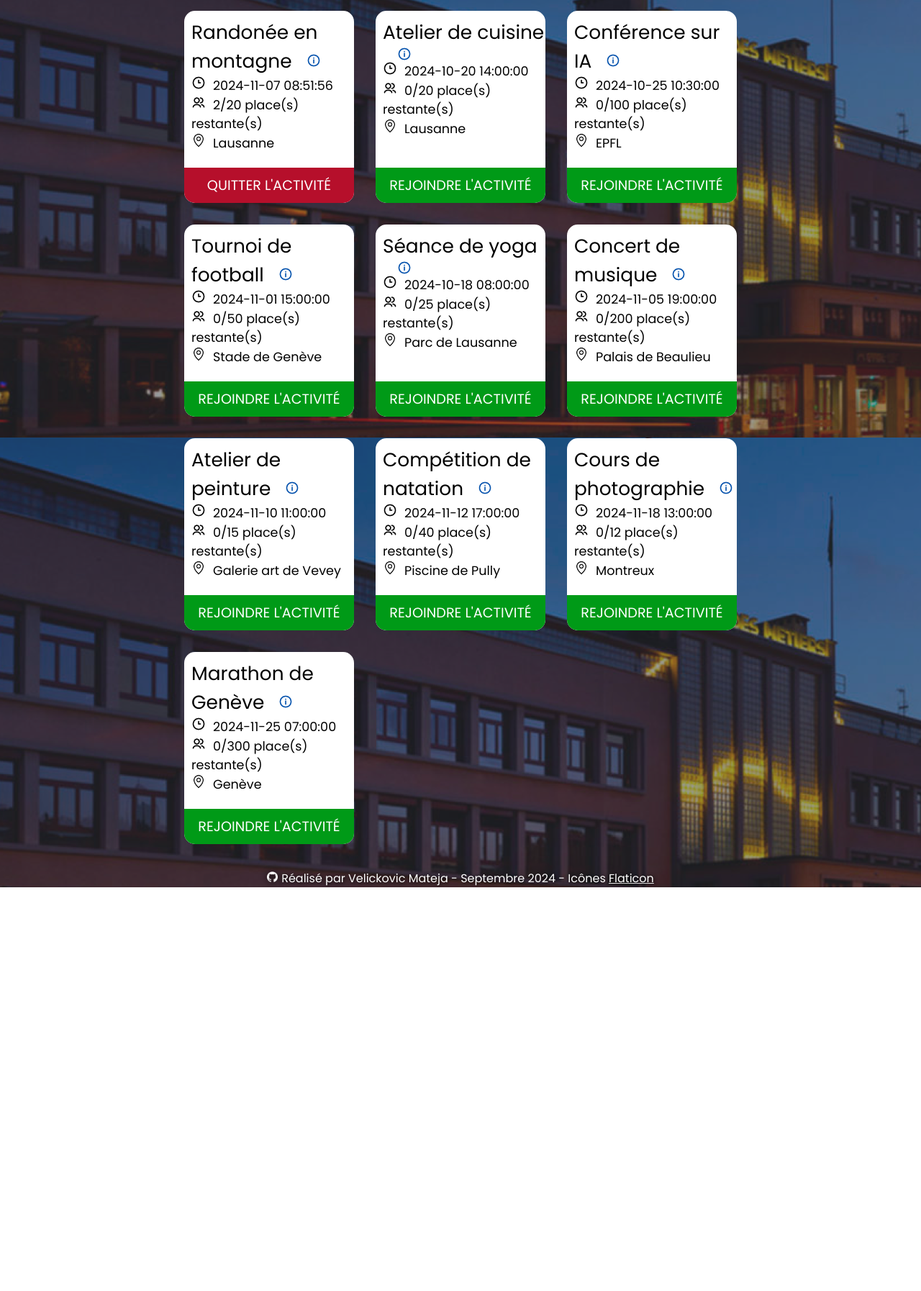
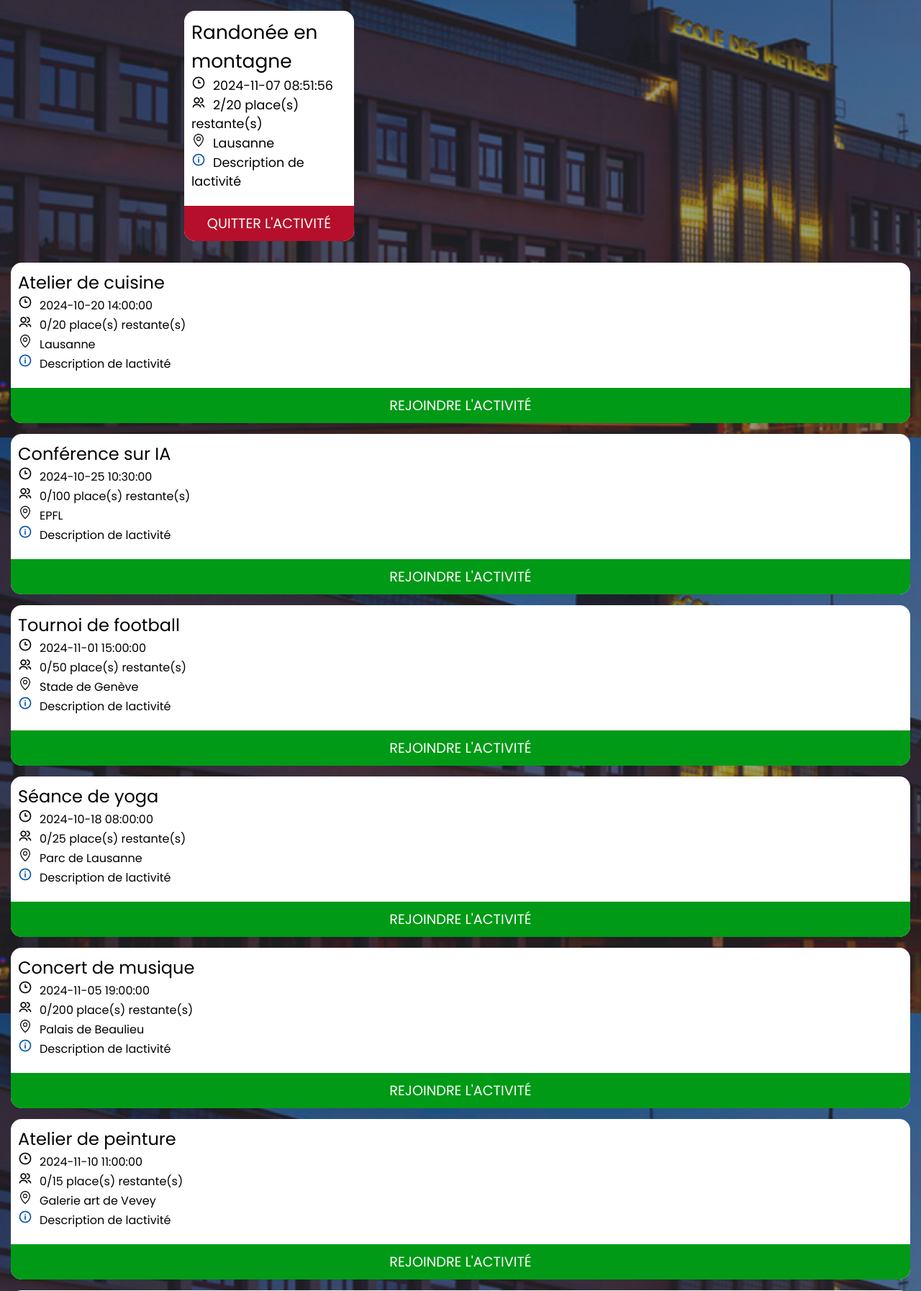
Before and after one commit to mateja-velickovic/web-educational_app, a PHP site: page / in a window 1280 px wide. Shown: the part 192-1986 px from the top of the page at 72% size. Before the commit the page ends 1425 px from the top, so only its background shows below. Run offline with PHP 8.4, Linux system fonts and the light colour scheme; the visitor is signed in with stand-in values (Sample User, id 1); data comes from the database, SQL or seed files in the repository; tables that the repository leaves empty hold one stand-in row (values such as "Sample post").

Commit message:
code(format): Amélioration de la mise en forme du code

```diff
--- a/p_prod-jp/index.php
+++ b/p_prod-jp/index.php
@@ -1,8 +1,11 @@
 <?php
-session_start();
     require "src/php/lib/database.php";
     require "src/php/functions/administration.php";
     include "./src/php/functions/activities.php";
+
+    session_start();
+
+    // Mise à jour des activités/files d'attentes
     fillActivites($pdo);
 ?>
 
@@ -19,7 +22,6 @@ fillActivites($pdo);
 
 <body>
 
-
 <header>
     <div>
         <h1 id="t1">Journée Pédagogique <?php echo date("Y") ?></h1>
@@ -27,27 +29,33 @@ fillActivites($pdo);
             <p>Connecté en tant que <?php echo $_SESSION['name'] . " " . $_SESSION['surname'] ?></a>
             <?php } ?>
     </div>
+
     <div class="log">
         <?php if (!isset($_SESSION['loggedin'])) { ?>
-                <a class="login" href="src/php/msal_authentication/login-redirect.php">SE CONNECTER AU
-                    SITE</a>
-            <?php } else { ?>
+        <a class="login" href="src/php/msal_authentication/login-redirect.php">SE CONNECTER AU SITE</a>
+
+        <?php }
+
+        else { ?>
+
         <?php if (isUserAdmin($pdo, $_SESSION['userid'])) { ?>
-                    <a class="btn-admin" href="src/php/admin.php">Dashboard</a>
-                <?php } ?>
+        <a class="btn-admin" href="src/php/admin.php">Dashboard</a> <?php } ?>
+
         <a class="calendar" href="src/php/planning.php">Mon planning</a>
         <a class="logout" href="src/php/functions/logout.php">Déconnexion</a>
+
         <?php } ?>
     </div>
 </header>
 
         <!-- Si l'utilisateur est connecté -->
         <?php if (isset($_SESSION['loggedin'])): ?>
+
     <main>
+
         <div class="grp-activite">
+
             <?php
-
-
                 foreach ($result as $row):
                     $inscriptions = getInscriptionsCount($pdo, $row['idActivite']);
                     $hasUserJoined = hasUserJoined($pdo, $row['idActivite'], $_SESSION['userid']);
@@ -55,43 +63,60 @@ fillActivites($pdo);
             ?>
 
             <div class="activite">
-                        <h2><?php echo $row['actName']; ?><a href=""><img class="info" src="resources/images/info.png"
-                                    alt="Logo pour afficher la description de l'activité"></a></h2>
-                        <p><img id="icon-info" src="resources/images/time.png"
-                                alt="Logo pour représenter le temps/date"><?php echo $row['actDate']; ?></p>
-                        <p><img id="icon-info" src="resources/images/capacity.png"
+                <h2>
+                    <?php echo $row['actName']; ?>
+                </h2>
+
+                <p>
+                    <img id="icon-info" src="resources/images/time.png"
+                    alt="Logo pour représenter le temps/date"><?php echo $row['actDate']; ?>
+                </p>
+
+                <p>
+                    <img id="icon-info" src="resources/images/capacity.png"
                     alt="Logo pour représenter les participants"><?php echo $inscriptions . '/' . $row['actCapacity'] . ' place(s) restante(s)'; ?>
                 </p>
-                        <p><img id="icon-info" src="resources/images/place.png"
-                                alt="Logo pour représenter l'épingle d'une carte"><?php echo $row['actPlace']; ?></p>
+
+                <p>
+                    <img id="icon-info" src="resources/images/place.png"
+                    alt="Logo pour représenter l'épingle d'une carte"><?php echo $row['actPlace']; ?>
+                </p>
+
+                <p>
+                    <img id="icon-info" src="resources/images/info.png"
+                    alt="Logo pour représenter l'épingle d'une carte"><?php echo $row['actDesc']; ?>
+                </p>
 
                 <form action="src/php/joinActivite.php" method="POST">
+
                     <input type="hidden" name="id" value="<?php echo $row['idActivite']; ?>">
 
                     <?php if ($hasUserJoined_waiting):?>
                     <button id="leave_waiting_list">QUITTER LA LISTE D'ATTENTE</button>
+
                     <?php elseif ($inscriptions >= $row['actCapacity'] && !$hasUserJoined): ?>
                     <button id="waiting_list">SE METTRE EN ATTENTE</button>
+
                     <?php elseif ($hasUserJoined): ?>
                     <button id="leave_activity">QUITTER L'ACTIVITÉ</button>
+
                     <?php else: ?>
                     <button type="submit">REJOINDRE L'ACTIVITÉ</button>
 
                     <?php endif; ?>
+
                 </form>
-
+            </div>
         </div>
 
+    </main>
+
     <?php endforeach; ?>
-            </div>
-
-            <script>
-            </script>
-        </main>
 
     <!-- Si l'utilisateur n'est pas connecté -->
     <?php else: ?>
         <div class="infoacc">
+
             <div class="grp-info">
                 <img src="resources/images/amp.png" alt="Image avec un homme et une ampoule">
                 <p>"L'enseignement évolue constamment, et il est essentiel d'adopter des méthodes innovantes pour capter
@@ -99,6 +124,7 @@ fillActivites($pdo);
                 approches pour rendre l'apprentissage plus interactif et stimulant. Ensemble, redéfinissons les
                 pratiques pour répondre aux besoins d'une génération connectée et en quête de sens."</p>
             </div>
+
             <div class="grp-info">
                 <img src="resources/images/coop.png"
                 alt="Image pour illustrer la collaboration avec deux hommes se donnant la main">
@@ -107,6 +133,7 @@ fillActivites($pdo);
                 nous pouvons construire une communauté éducative plus forte, où chaque enseignant apporte sa pierre à
                 l'édifice pour offrir aux élèves la meilleure expérience d'apprentissage possible."</p>
             </div>
+
             <div class="grp-info">
                 <img src="resources/images/divers.png"
                 alt="Image représentant l'inclusion avec des mains de différentes teintes">
@@ -115,6 +142,7 @@ fillActivites($pdo);
                 spécificités ? Lors de cette journée, nous aborderons les outils et stratégies pour favoriser
                 l'inclusion, afin que chaque élève trouve sa place et s'épanouisse au sein de la classe."</p>
             </div>
+
             <div class="grp-info">
                 <img src="resources/images/bienetre.png"
                 alt="Image illustrant une main tenant un coeur pour représenter le bien-être">
@@ -123,12 +151,17 @@ fillActivites($pdo);
                 personnelle-vie professionnelle et créer des espaces de bien-être pour les enseignants et les élèves.
                 Prenons soin de nous pour mieux accompagner nos élèves dans leur parcours scolaire."</p>
             </div>
+
         </div>
+
         <?php endif; ?>
 
-    <footer><a href="https://github.com/mateja-velickovic" target="_blank"><img id="icon-info"
+        <footer>
+            <a href="https://github.com/mateja-velickovic" target="_blank"><img id="icon-info"
             src="resources/images/github.png" alt="Logo de GitHub"></a>Réalisé par Velickovic Mateja -
-        Septembre 2024 - Icônes <a href="https://www.flaticon.com" target="_blank">Flaticon</a></footer>
+            Septembre 2024 - Icônes <a href="https://www.flaticon.com" target="_blank">Flaticon</a>
+        </footer>
+
 </body>
 
 </html>
--- a/p_prod-jp/resources/css/style.css
+++ b/p_prod-jp/resources/css/style.css
@@ -195,7 +195,7 @@ main {
   padding: 10px 0px 70px 0px;
   background-color: white;
   overflow: hidden;
-  font-weight: 200;
+  backface-visibility: hidden;
 }
 
 .activite .info {
--- a/p_prod-jp/src/php/edit.php
+++ b/p_prod-jp/src/php/edit.php
@@ -68,6 +68,7 @@ if ($_SESSION['userrole'] != 2) {
      </div>
 
     <div class="edit-right">
+
         <h2 style="color: white; text-align: center; font-weight: normal; margin: 20px 0px 20px 0px;">Participants de l'activité n°<?php echo $activity['idActivite'] ?>.</h2>
 
         <!-- Liste des participants de l'activité avec la possibilité de les supprimer-->
@@ -86,6 +87,7 @@ if ($_SESSION['userrole'] != 2) {
                         <img src="../../resources/images/rm.png" alt="Corbeille rouge pour supprimer un utilisateur.">
                     </button>
                 </div>
+
             <?php } ?>
 
         </form>
--- a/p_prod-jp/src/php/functions/activities.php
+++ b/p_prod-jp/src/php/functions/activities.php
@@ -110,8 +110,7 @@ function getUsersByActivityID(PDO $pdo, int $idActivity)
             SELECT u.*
             FROM t_registration a
             INNER JOIN t_user u ON a.fkUser = u.idUser
-            WHERE a.fkActivity = :idActivite
-        ";
+            WHERE a.fkActivity = :idActivite";
 
         $query = $pdo->prepare($sql);
         $query->bindParam(':idActivite', $idActivity, PDO::PARAM_INT);
```
Lines whose indentation alone changed are shown as unchanged.
